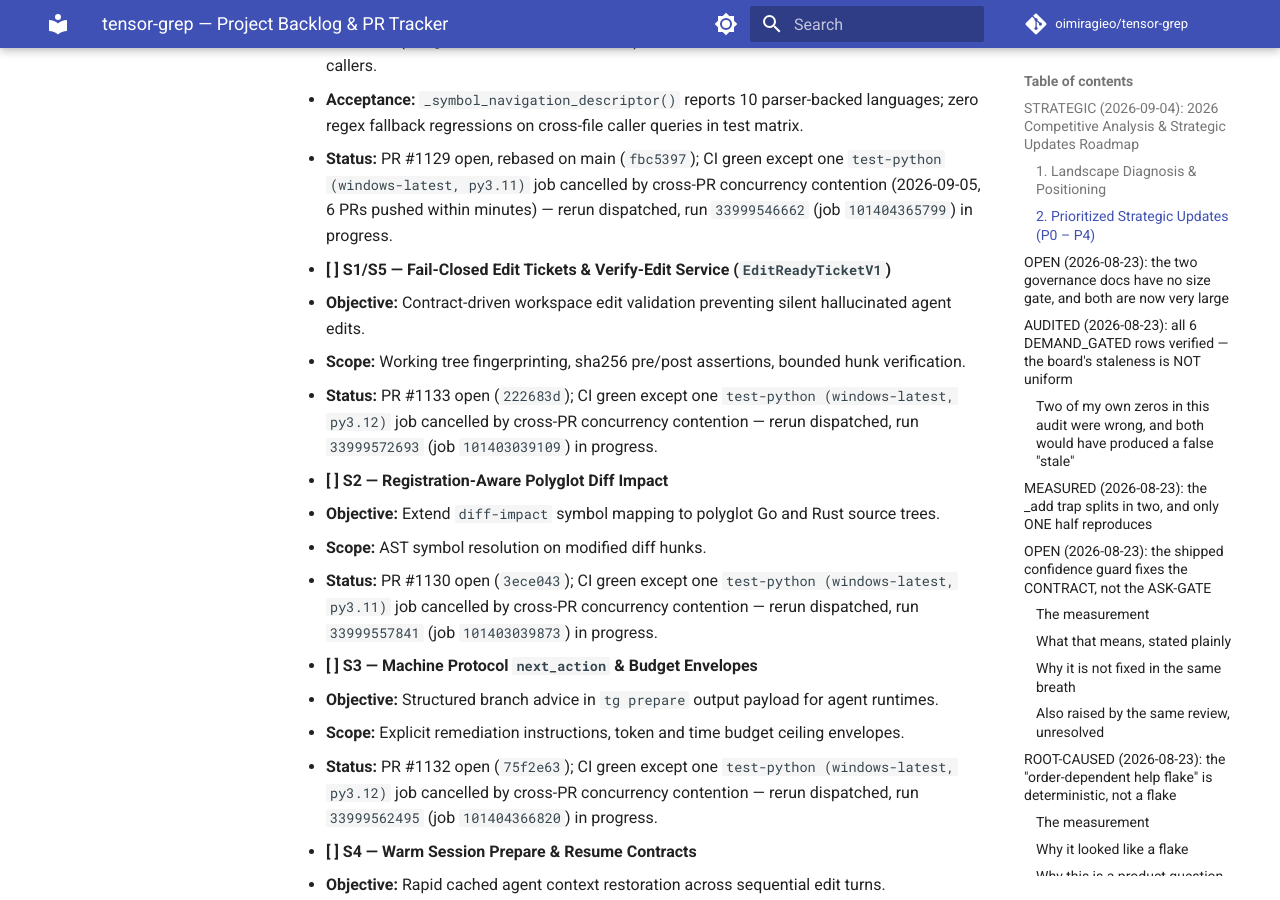
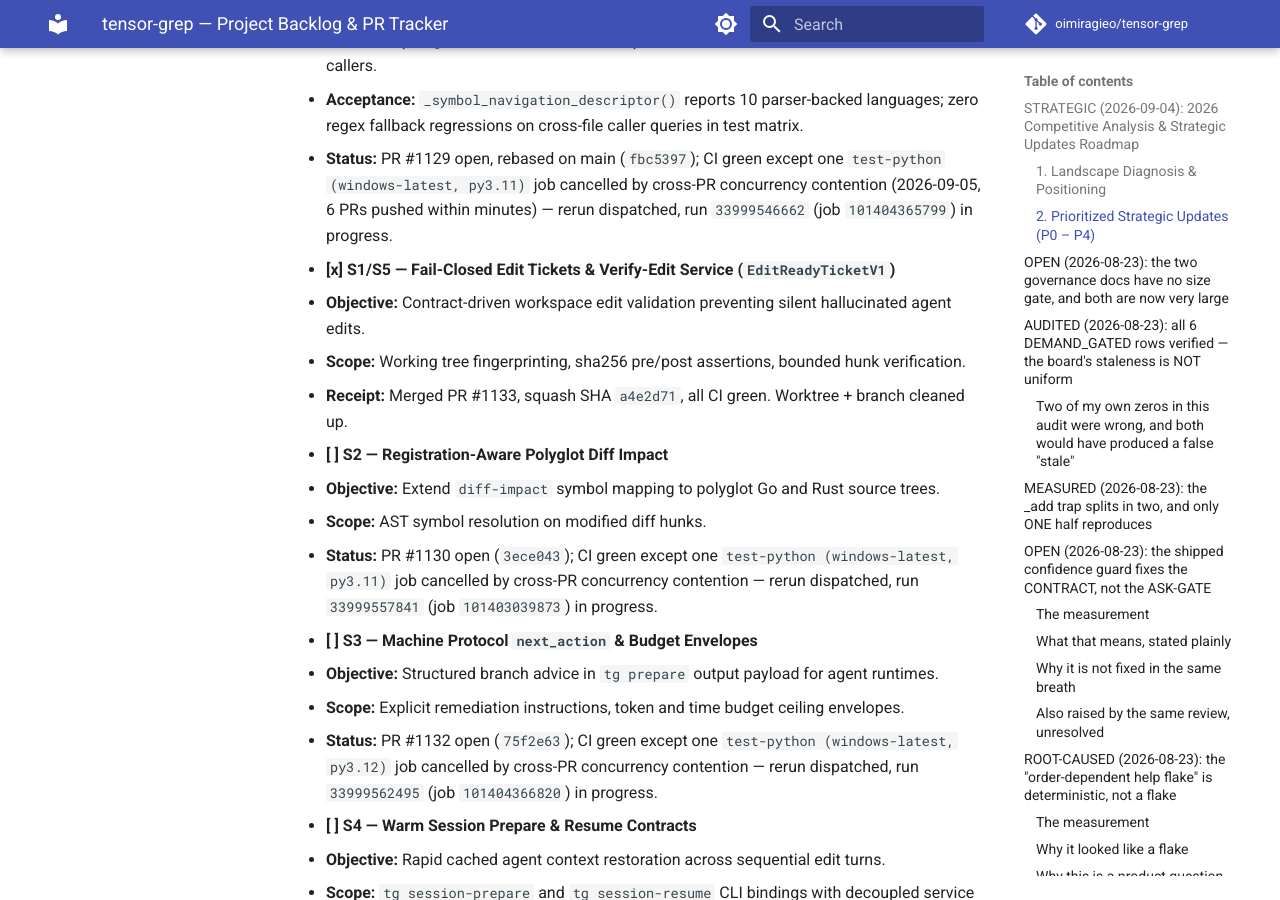
Before and after one commit to oimiragieo/tensor-grep, an MkDocs documentation site: the page built from docs/BACKLOG.md, in a window 1280 px wide and 900 px high, scrolled down 3168 px. Built offline with MkDocs 1.6.1 and Material for MkDocs 9.7.7, drawn with Linux system fonts in a browser that asks for light colours; comment, search, counter and statistics services are not loaded; some of the changed text lies outside the part shown.

Commit message:
docs(backlog): S1/S5 shipped — PR #1133 merged
CI went fully green after the concurrency-contention rerun cleared.
Squash-merged and cleaned up worktree/branch.

Co-Authored-By: Claude Sonnet 5 <noreply@anthropic.com>
Claude-Session: https://claude.ai/code/session_01FQEmq7dWnf223dBYKSnz4d

```diff
--- a/docs/BACKLOG.md
+++ b/docs/BACKLOG.md
@@ -83,10 +83,10 @@ Competitive landscape audit against mid-2026 codebase intelligence and agent con
   - **Acceptance:** `_symbol_navigation_descriptor()` reports 10 parser-backed languages; zero regex fallback regressions on cross-file caller queries in test matrix.
   - **Status:** PR #1129 open, rebased on main (`fbc5397`); CI green except one `test-python (windows-latest, py3.11)` job cancelled by cross-PR concurrency contention (2026-09-05, 6 PRs pushed within minutes) — rerun dispatched, run `33999546662` (job `101404365799`) in progress.
 
-- **[ ] S1/S5 — Fail-Closed Edit Tickets & Verify-Edit Service (`EditReadyTicketV1`)**
+- **[x] S1/S5 — Fail-Closed Edit Tickets & Verify-Edit Service (`EditReadyTicketV1`)**
   - **Objective:** Contract-driven workspace edit validation preventing silent hallucinated agent edits.
   - **Scope:** Working tree fingerprinting, sha256 pre/post assertions, bounded hunk verification.
-  - **Status:** PR #1133 open (`222683d`); CI green except one `test-python (windows-latest, py3.12)` job cancelled by cross-PR concurrency contention — rerun dispatched, run `33999572693` (job `101403039109`) in progress.
+  - **Receipt:** Merged PR #1133, squash SHA `a4e2d71`, all CI green. Worktree + branch cleaned up.
 
 - **[ ] S2 — Registration-Aware Polyglot Diff Impact**
   - **Objective:** Extend `diff-impact` symbol mapping to polyglot Go and Rust source trees.
```
